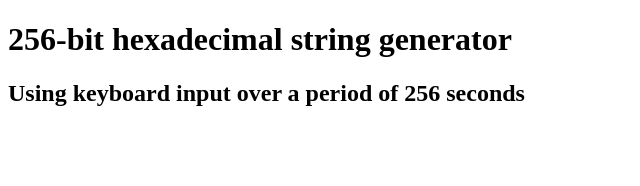
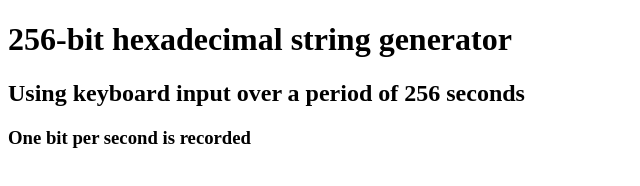
Before and after one commit to robjohncolson/bitchop-gen-key, a plain HTML site: page html-boilerplate/index.html in a window 1280 px wide. Shown: the whole page, without its empty margins (0-640 px from the left). Drawn offline with Linux system fonts and the light colour scheme.

Commit message:
added h3 to index

```diff
--- a/html-boilerplate/index.html
+++ b/html-boilerplate/index.html
@@ -8,5 +8,6 @@
 	<body>
 		<h1>256-bit hexadecimal string generator</h1>
 		<h2>Using keyboard input over a period of 256 seconds</h2>
+		<h3>One bit per second is recorded</h3>
 	</body>
 </html>
```
